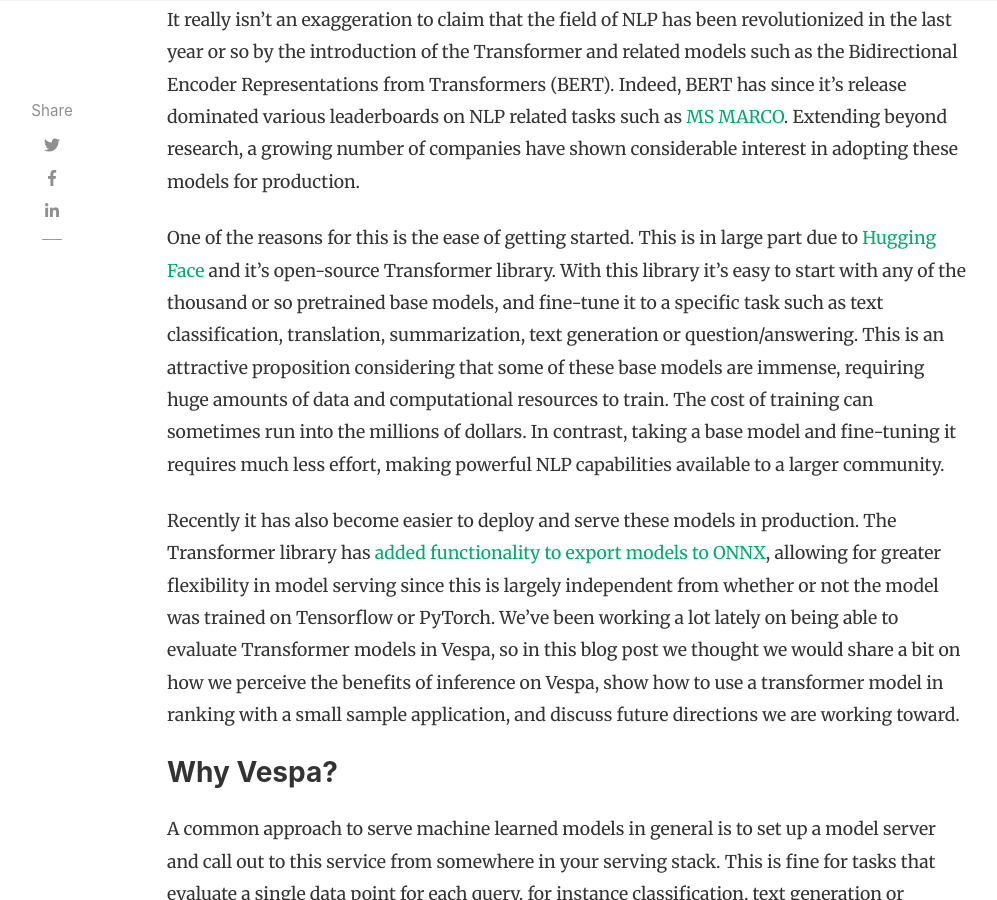
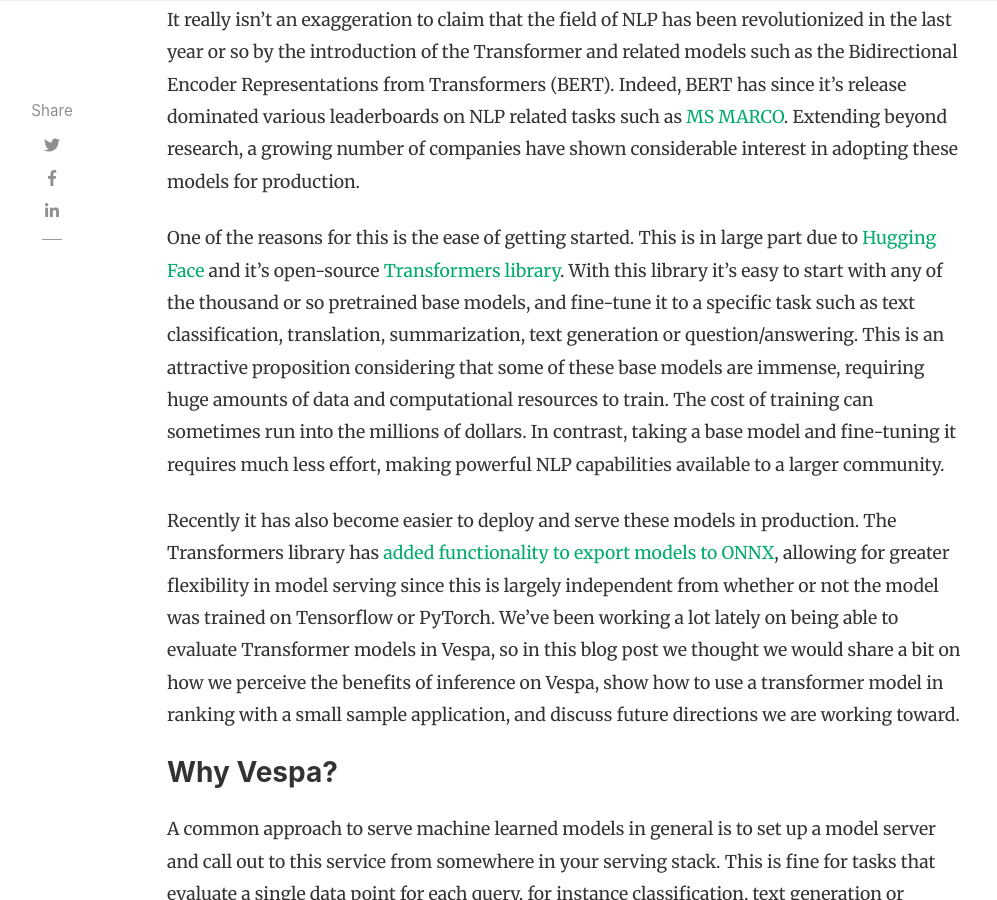
Before and after one commit to vespa-engine/blog, a Jekyll site: the page built from _posts/2020-07-02-introducing-nlp-with-transformers-on-vespa.md, in a window 1280 px wide and 900 px high, scrolled down 355 px. Shown: the whole window, without its empty margins (118-1115 px from the left). Built offline with Jekyll 4.4.1, drawn with Linux system fonts in a browser that asks for light colours; nearby versions of some CDN libraries; comment, search, counter and statistics services are not loaded; some of the changed text lies outside the part shown.

Commit message:
Apply suggestions from code review

```diff
--- a/_posts/2020-07-02-introducing-nlp-with-transformers-on-vespa.md
+++ b/_posts/2020-07-02-introducing-nlp-with-transformers-on-vespa.md
@@ -18,7 +18,8 @@
 models for production.
 
 One of the reasons for this is the ease of getting started. This is in large
-part due to [Hugging Face](https://huggingface.co/) and it’s open-source Transformer library. With this
+part due to [Hugging Face](https://huggingface.co/) and it’s open-source
+[Transformers library](https://github.com/huggingface/transformers). With this
 library it’s easy to start with any of the thousand or so pretrained base
 models, and fine-tune it to a specific task such as text classification,
 translation, summarization, text generation or question/answering. This is an
@@ -29,7 +30,7 @@
 capabilities available to a larger community.
 
 Recently it has also become easier to deploy and serve these models in
-production. The Transformer library has [added functionality to export models to
+production. The Transformers library has [added functionality to export models to
 ONNX](https://medium.com/microsoftazure/accelerate-your-nlp-pipelines-using-hugging-face-transformers-and-onnx-runtime-2443578f4333),
 allowing for greater flexibility in model serving since this is largely
 independent from whether or not the model was trained on Tensorflow or PyTorch.
@@ -127,7 +128,7 @@
 has a direct impact on performance and the scalability of the application. So
 to keep latency down we use a fairly small model (“nboost/pt-tinybert-msmarco”)
 for this sample application. We download and export the model to ONNX using the
-Transformer library, but we have our own script that does the export. This is
+Transformers library, but we have our own script that does the export. This is
 because we want to use the equivalent of the Transformer
 `AutoModelForSequenceClassification`, and the official conversion script does not
 export the additional tensors required for the linear transformation on top of
@@ -200,7 +201,7 @@
 against the `title` and `body` fields. We use this as a first pass to avoid
 evaluating the model on every document. The second-phase instructs Vespa to
 evaluate `"rankmodel.onnx"` (the one exported from the
-Transformer library) and calculate `"output_1"` with the top 10
+Transformers library) and calculate `"output_1"` with the top 10
 candidates from the previous stage. Note that this isn’t the actual expressions
 used in the sample app where the output from the model is sent through a linear
 transformation for sequence classification.
```
Also changed, not shown: other parts of _posts/2020-07-02-introducing-nlp-with-transformers-on-vespa.md (+5 -4 lines).
